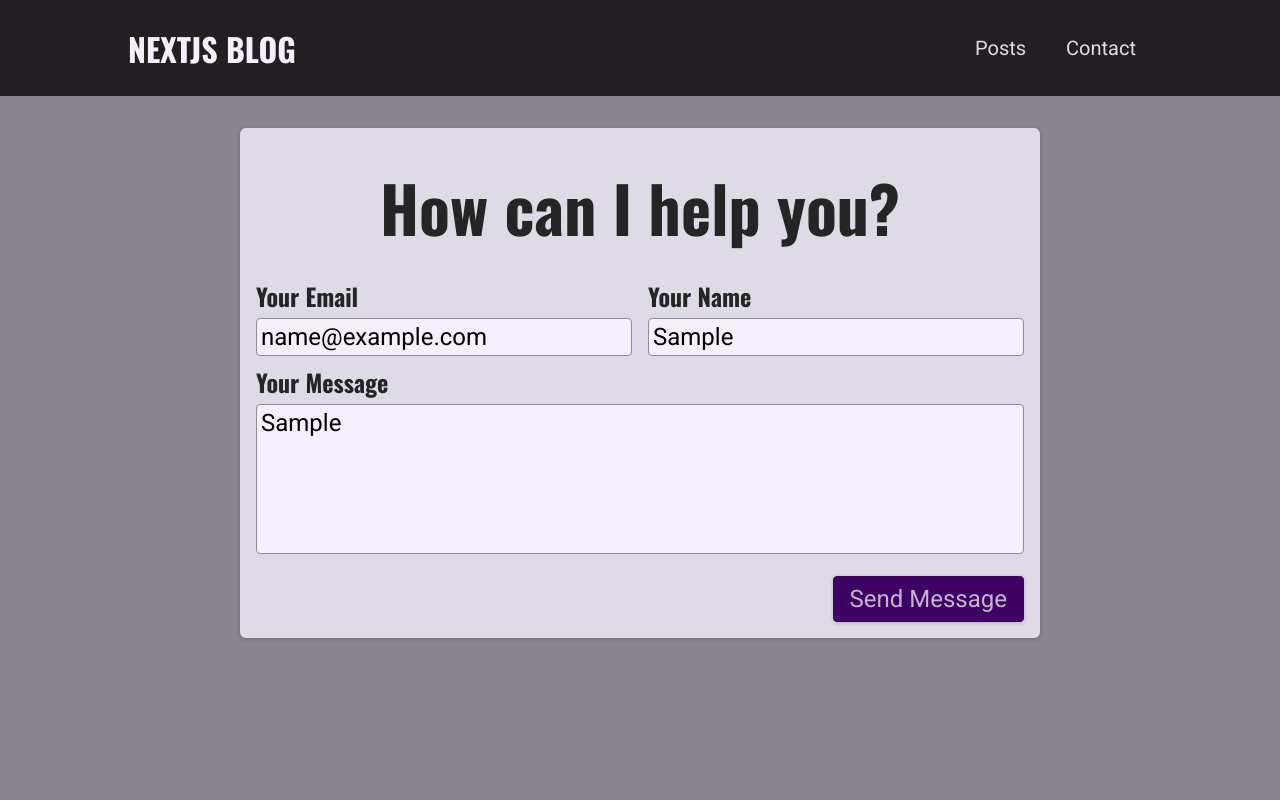
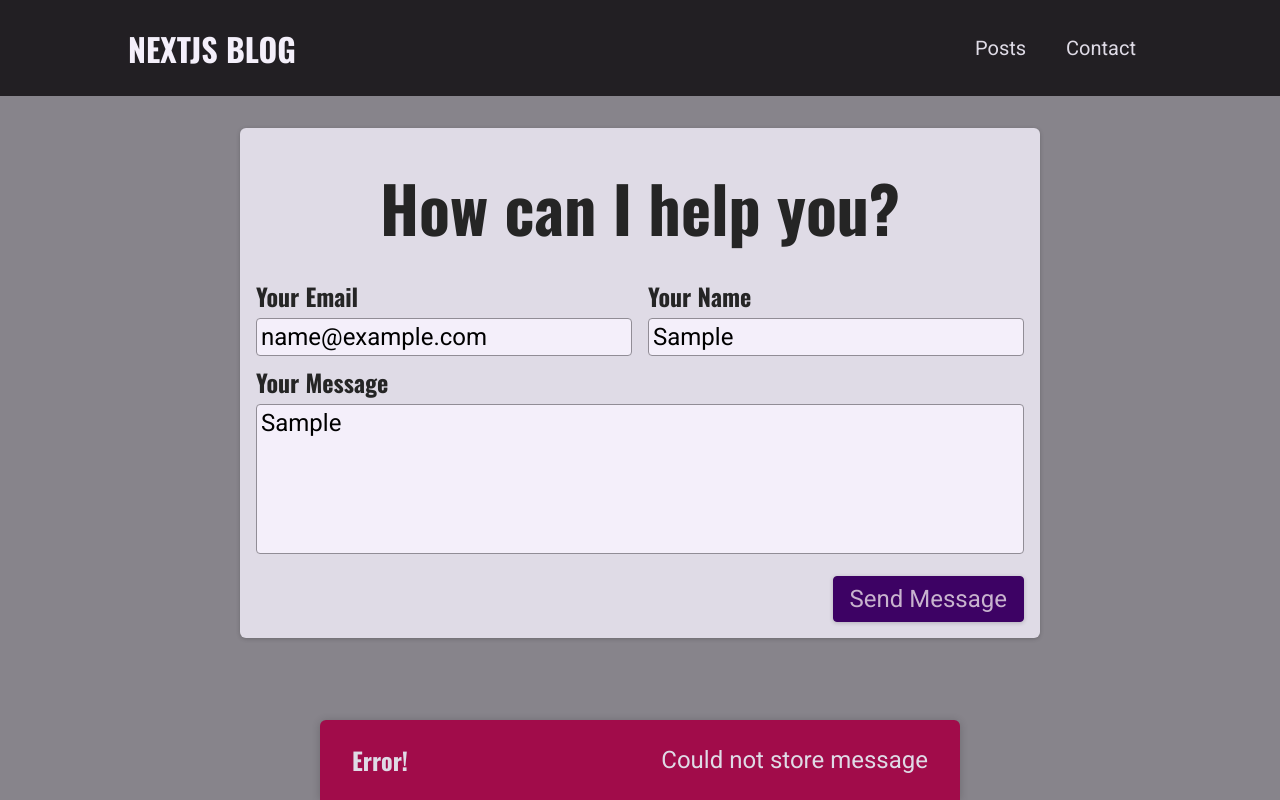
Before and after one commit to architMahto/nextjs-blog, a Next.js app: page /contact in a window 1280 px wide. Both pictures are taken after typing "name@example.com", "Sample", "Sample" into the empty fields and a click on the button "Send Message". Built offline with nearby package versions, Linux system fonts and the light colour scheme; no server answers; the database is empty.

Commit message:
feat: added feedback for message submissions

```diff
--- /dev/null
+++ b/components/common/notification.js
@@ -0,0 +1,24 @@
+import classes from './notification.module.scss';
+
+export default function Notification(props) {
+  const { title, message, status } = props;
+
+  let statusClasses = '';
+
+  if (status === 'success') {
+    statusClasses = classes.success;
+  }
+
+  if (status === 'error') {
+    statusClasses = classes.error;
+  }
+
+  const cssClasses = `${classes.notification} ${statusClasses}`;
+
+  return (
+    <div className={cssClasses}>
+      <h2>{title}</h2>
+      <p>{message}</p>
+    </div>
+  );
+}
--- /dev/null
+++ b/components/common/notification.module.scss
@@ -0,0 +1,43 @@
+@import '../../styles/variables.scss';
+
+.notification {
+  display: flex;
+  justify-content: space-between;
+  align-items: center;
+  color: $grey100;
+  background-color: $grey800;
+  padding: 0 $size8;
+  box-shadow: 0 1px 8px rgba(0, 0, 0, 0.2);
+  position: fixed;
+  height: 5rem;
+  bottom: 0;
+  width: 100%;
+  left: 0;
+  border-top-right-radius: 0;
+  border-top-left-radius: 0;
+
+  h2 {
+    font-size: $size6;
+    margin: 0;
+  }
+
+  p {
+    margin: 0;
+  }
+
+  @media (min-width: 768px) {
+    width: 40rem;
+    left: calc(50% - 20rem);
+    border-top-right-radius: 6px;
+    border-top-left-radius: 6px;
+  }
+}
+
+.success {
+  background-color: $colorSuccess500;
+  color: $grey800;
+}
+
+.error {
+  background-color: $colorError500;
+}
--- a/pages/contact/index.js
+++ b/pages/contact/index.js
@@ -1,25 +1,89 @@
-import { useState } from 'react'
+import { useState, useEffect } from 'react'
+
+import Notification from '../../components/common/notification'
+
 import classes from './contact.module.scss'
+
+async function sendMessageData(messageDetails) {
+  const response = await fetch('/api/contact', {
+    method: 'POST',
+    body: JSON.stringify(messageDetails),
+    headers: {
+      'Content-Type': 'application/json'
+    }
+  })
+
+  const data = await response.json()
+
+  if (!response.ok) {
+    throw new Error(data.message || 'Something went wrong!')
+  }
+}
 
 export default function Contact() {
   const [ enteredEmail, setEnteredEmail ] = useState('')
   const [ enteredName, setEnteredName ] = useState('')
   const [ enteredMessage, setEnteredMessage ] = useState('')
+  const [ requestStatus, setRequestStatus ] = useState()
+  const [ requestError, setRequestError ] = useState()
 
-  function sendMessageHandler(event) {
+  useEffect(() => {
+    let timer
+    if (requestStatus === 'success' || requestStatus === 'error') {
+      timer = setTimeout(() => {
+        setRequestStatus(null)
+        setRequestError(null)
+      }, 3000)
+    }
+
+    return () => clearTimeout(timer)
+  }, [requestStatus])
+
+  async function sendMessageHandler(event) {
     event.preventDefault()
 
-    fetch('/api/contact', {
-      method: 'POST',
-      body: JSON.stringify({
+    setRequestStatus('pending')
+
+    try {
+      await sendMessageData({
         email: enteredEmail,
         name: enteredName,
         message: enteredMessage
-      }),
-      headers: {
-        'Content-Type': 'application/json'
-      }
-    })
+      })
+      setRequestStatus('success')
+      setEnteredEmail('')
+      setEnteredName('')
+      setEnteredMessage('')
+    } catch (err) {
+      setRequestError(err.message)
+      setRequestStatus('error')
+    }
+  }
+
+  let notification
+
+  if (requestStatus === 'pending') {
+    notification = {
+      status: 'pending',
+      title: 'Sending message...',
+      message: 'Your message is on its way!'
+    }
+  }
+
+  if (requestStatus === 'success') {
+    notification = {
+      status: 'success',
+      title: 'Success!',
+      message: 'Message sent successfully!'
+    }
+  }
+
+  if (requestStatus === 'error') {
+    notification = {
+      status: 'error',
+      title: 'Error!',
+      message: requestError
+    }
   }
 
   return (
@@ -61,6 +125,13 @@ export default function Contact() {
           <button>Send Message</button>
         </div>
       </form>
+      {notification &&
+        <Notification
+          status={notification.status}
+          title={notification.title}
+          message={notification.message}
+        />
+      }
     </section>
   )
 }
```
